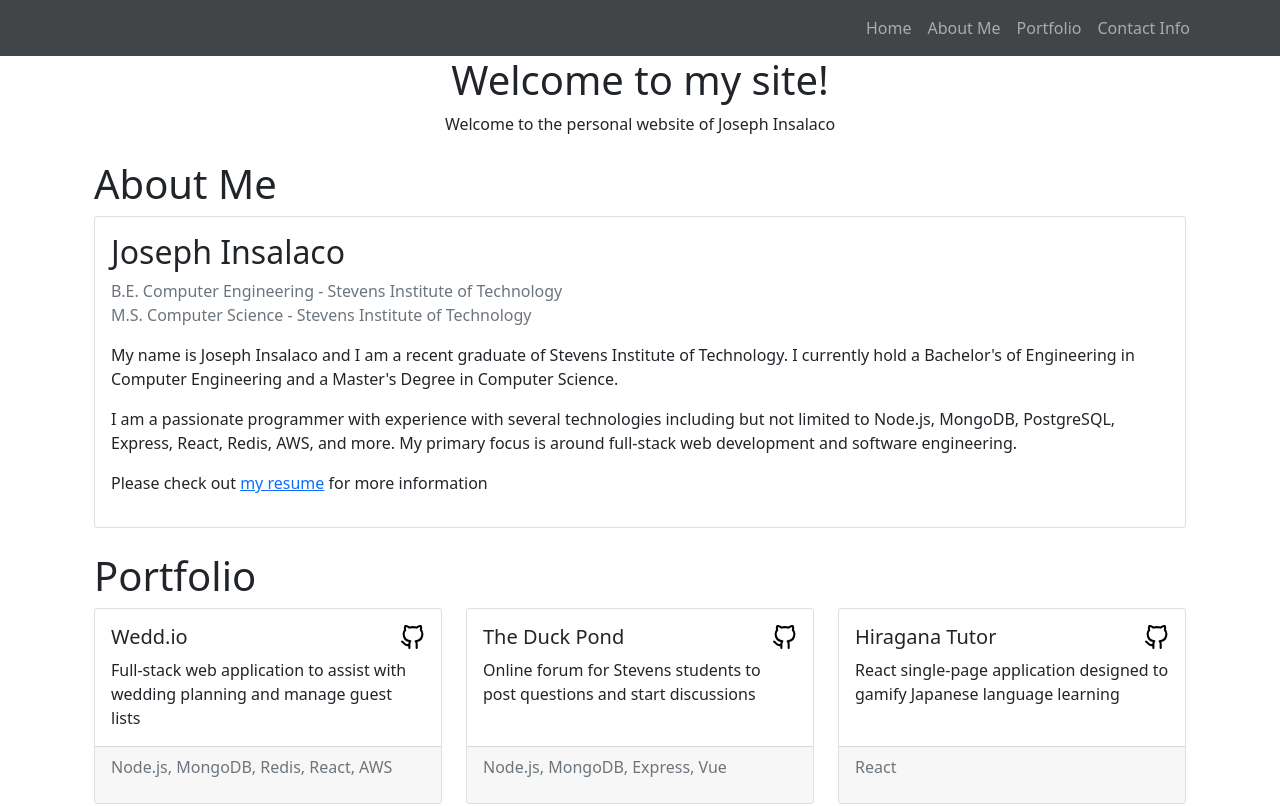
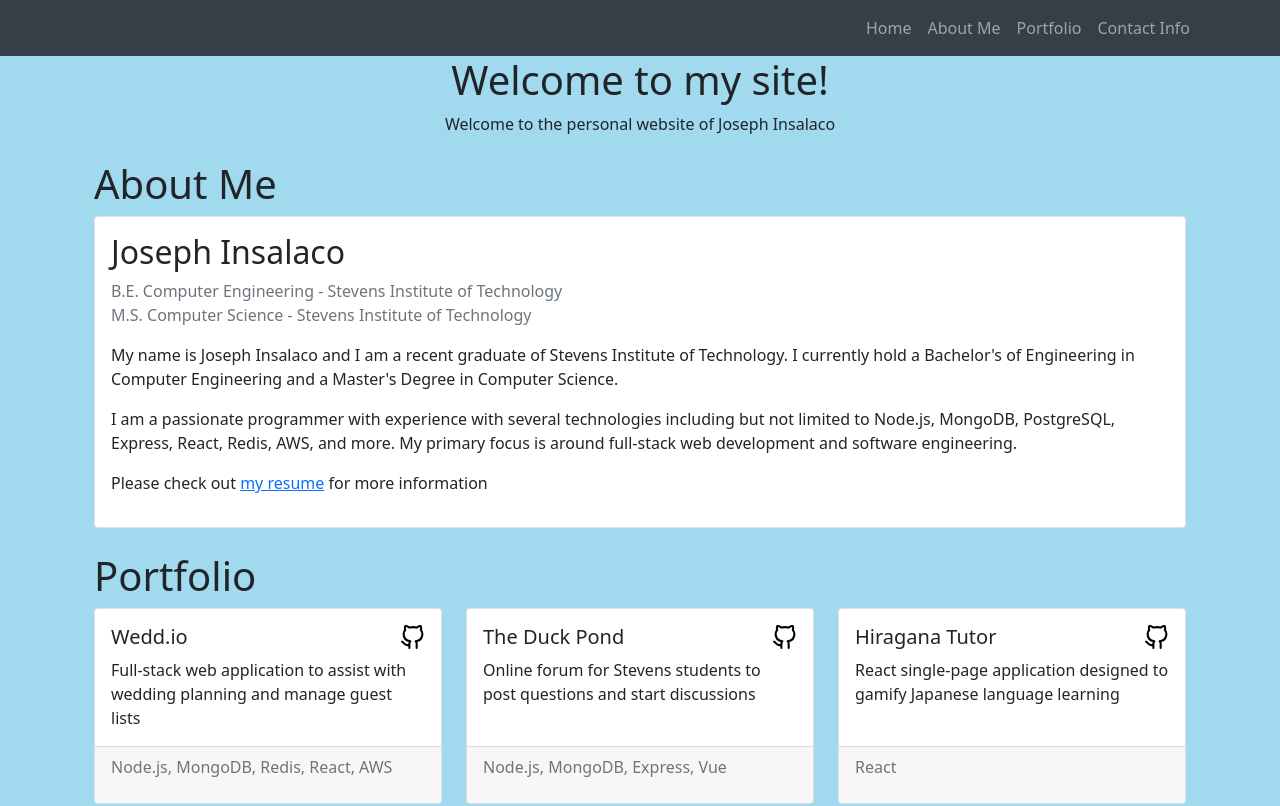
Before and after one commit to JInsalaco/PortfolioSite, a React (Create React App) app: page / in a window 1280 px wide. Shown: the top 806 px of the page. Built offline with nearby package versions, Linux system fonts and the light colour scheme.

Commit message:
Fixed background color

```diff
--- a/src/App.css
+++ b/src/App.css
@@ -1,9 +1,7 @@
 .site-home{
   justify-content: center;
 }
-.body {
-  background-color: #a1d9ef;
-}
+
 .site-navigation{
   opacity: .85;
 }
--- a/src/index.css
+++ b/src/index.css
@@ -5,6 +5,7 @@ body {
     sans-serif;
   -webkit-font-smoothing: antialiased;
   -moz-osx-font-smoothing: grayscale;
+  background-color: #a1d9ef !important;
 }
 
 code {
```
